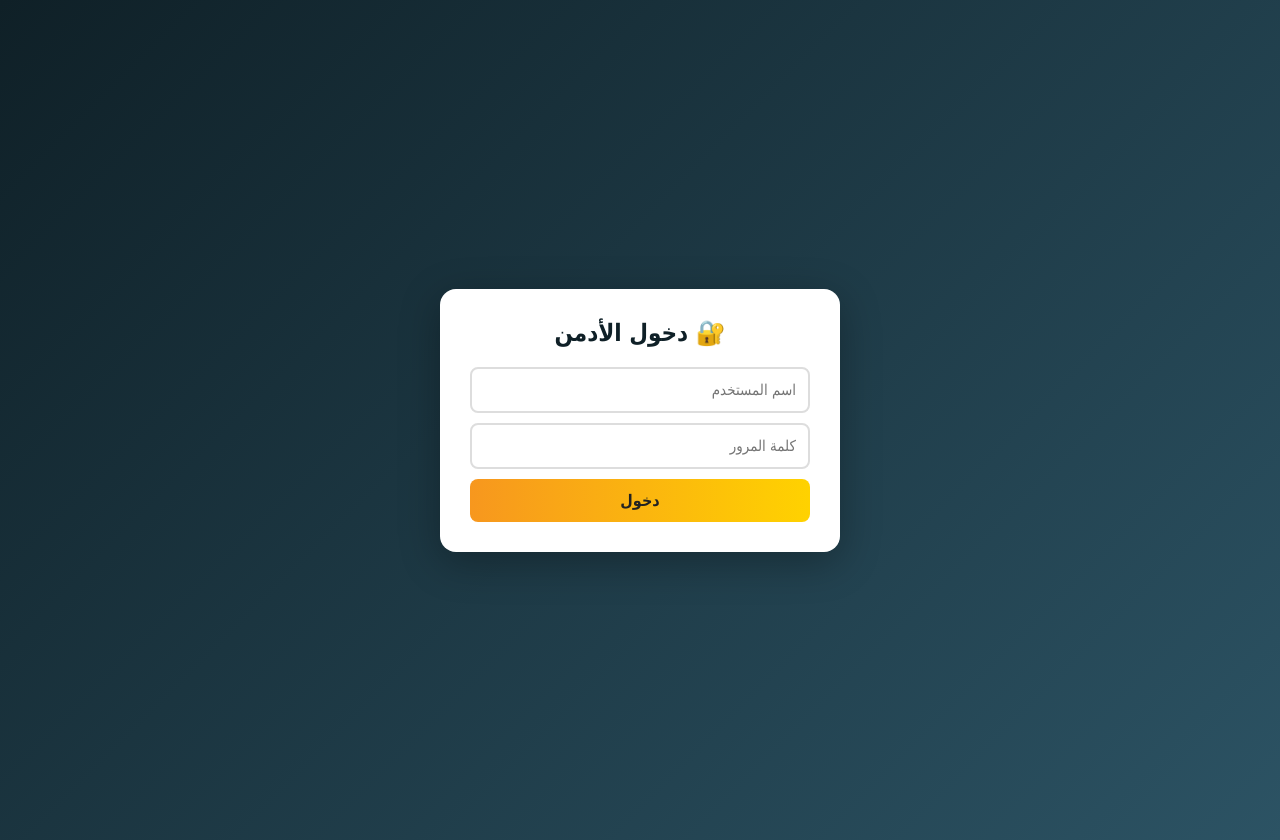
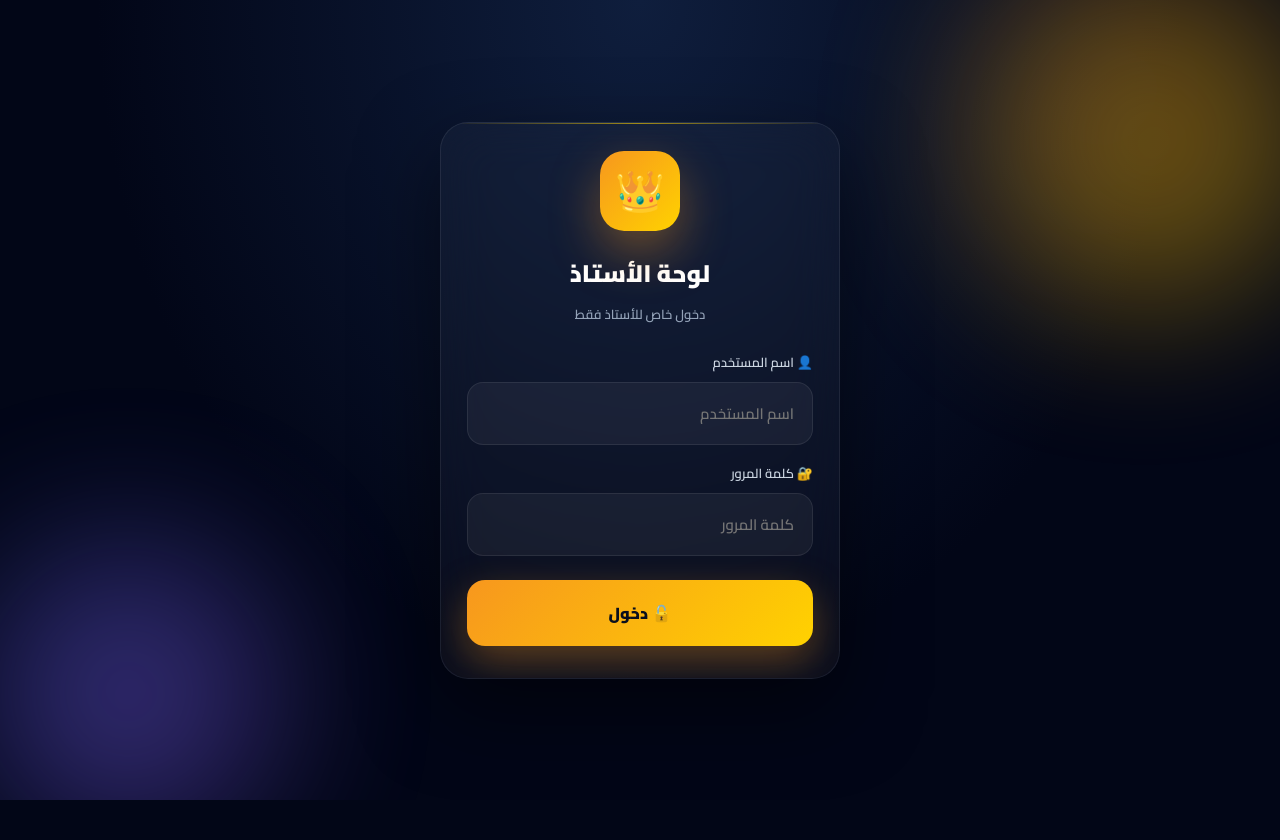
Before and after one commit to a01008062965a-afk/ahmededu, a Flask app: page /admin/login in a window 1280 px wide. After the commit the page ends 800 px from the top, so only its background shows below. Run offline with Flask 3, Linux system fonts and the light colour scheme.

Commit message:
u templates/admin_login.html

```diff
--- a/templates/admin_login.html
+++ b/templates/admin_login.html
@@ -3,24 +3,48 @@
 <head>
 <meta charset="UTF-8">
 <meta name="viewport" content="width=device-width, initial-scale=1.0">
-<title>دخول الأدمن</title>
+<title>دخول الأستاذ</title>
+<link href="https://fonts.googleapis.com/css2?family=Cairo:wght@400;600;700;900&display=swap" rel="stylesheet">
 <style>
-body{margin:0;min-height:100vh;display:flex;align-items:center;justify-content:center;background:linear-gradient(135deg,#0f2027,#2c5364);font-family:Tahoma;padding:20px}
-.box{background:#fff;padding:30px;border-radius:16px;width:340px;max-width:100%;box-shadow:0 10px 40px rgba(0,0,0,0.3)}
-h2{text-align:center;color:#0f2027;margin:0 0 20px}
-input{width:100%;padding:12px;margin-bottom:10px;border:2px solid #ddd;border-radius:8px;font-size:15px;box-sizing:border-box;font-family:Tahoma}
-input:focus{border-color:#2c5364;outline:none}
-button{width:100%;padding:12px;background:linear-gradient(90deg,#f7971e,#ffd200);color:#222;border:none;border-radius:8px;font-size:16px;font-weight:bold;cursor:pointer;font-family:Tahoma}
-.error{color:#e53935;text-align:center;font-size:14px;margin-bottom:10px}
+*{box-sizing:border-box;font-family:'Cairo','Segoe UI',Tahoma,sans-serif;margin:0;padding:0}
+body{background:#020617;min-height:100vh;display:flex;align-items:center;justify-content:center;padding:20px;position:relative;color:#fff;overflow-x:hidden}
+.bg{position:fixed;inset:0;z-index:0;overflow:hidden;background:radial-gradient(ellipse at top,#0f1e3d 0%,#020617 60%)}
+.orb{position:absolute;border-radius:50%;filter:blur(80px);opacity:0.4}
+.orb1{width:350px;height:350px;background:linear-gradient(135deg,#f7971e,#ffd200);top:-100px;right:-100px;animation:float1 15s infinite}
+.orb2{width:300px;height:300px;background:linear-gradient(135deg,#6366f1,#8b5cf6);bottom:-80px;left:-80px;animation:float2 18s infinite}
+@keyframes float1{0%,100%{transform:translate(0,0)}50%{transform:translate(-60px,60px)}}
+@keyframes float2{0%,100%{transform:translate(0,0)}50%{transform:translate(60px,-40px)}}
+.card{position:relative;z-index:2;background:rgba(255,255,255,0.03);backdrop-filter:blur(24px);-webkit-backdrop-filter:blur(24px);border:1px solid rgba(255,255,255,0.08);border-radius:28px;padding:32px 26px;max-width:400px;width:100%;box-shadow:0 30px 80px rgba(0,0,0,0.5);overflow:hidden}
+.card::before{content:'';position:absolute;top:0;left:0;right:0;height:1px;background:linear-gradient(90deg,transparent,rgba(255,210,0,0.6),transparent)}
+.logo{width:80px;height:80px;background:linear-gradient(135deg,#f7971e,#ffd200);border-radius:24px;display:flex;align-items:center;justify-content:center;font-size:40px;margin:0 auto 16px;box-shadow:0 20px 50px rgba(247,151,30,0.4);animation:logoFloat 3s infinite}
+@keyframes logoFloat{0%,100%{transform:translateY(0)}50%{transform:translateY(-6px)}}
+h2{text-align:center;color:#fff;margin:0 0 6px;font-size:24px;font-weight:900}
+.sub{text-align:center;color:#94a3b8;font-size:13px;margin-bottom:24px;font-weight:600}
+.field{margin-bottom:16px;text-align:right}
+.field label{display:block;font-size:13px;color:#cbd5e1;margin-bottom:8px;font-weight:600}
+.field input{width:100%;padding:16px 18px;font-size:15px;background:rgba(255,255,255,0.05);border:1.5px solid rgba(255,255,255,0.08);border-radius:16px;color:#fff;font-family:inherit;text-align:right;font-weight:600}
+.field input:focus{outline:none;border-color:#ffd200;background:rgba(255,255,255,0.08);box-shadow:0 0 0 4px rgba(255,210,0,0.1)}
+button{width:100%;padding:18px;background:linear-gradient(135deg,#f7971e,#ffd200);color:#0a0f1e;border:none;border-radius:18px;font-size:16px;font-weight:900;cursor:pointer;font-family:inherit;margin-top:8px;box-shadow:0 15px 40px rgba(247,151,30,0.35)}
+button:active{transform:scale(0.97)}
+.error{color:#ef9a9a;text-align:center;font-size:13px;margin-bottom:16px;background:rgba(229,57,53,0.15);padding:12px;border-radius:12px;border:1px solid rgba(229,57,53,0.3);font-weight:600}
 </style>
 </head>
 <body>
-<form class="box" method="POST">
-<h2>🔐 دخول الأدمن</h2>
+<div class="bg"><div class="orb orb1"></div><div class="orb orb2"></div></div>
+<form class="card" method="POST">
+<div class="logo">👑</div>
+<h2>لوحة الأستاذ</h2>
+<div class="sub">دخول خاص للأستاذ فقط</div>
 {% if error %}<div class="error">{{ error }}</div>{% endif %}
-<input name="username" placeholder="اسم المستخدم" required>
-<input name="password" type="password" placeholder="كلمة المرور" required>
-<button>دخول</button>
+<div class="field">
+<label>👤 اسم المستخدم</label>
+<input name="username" placeholder="اسم المستخدم" required autocomplete="username">
+</div>
+<div class="field">
+<label>🔐 كلمة المرور</label>
+<input name="password" type="password" placeholder="كلمة المرور" required autocomplete="current-password">
+</div>
+<button>🔓 دخول</button>
 </form>
 </body>
 </html>
```
